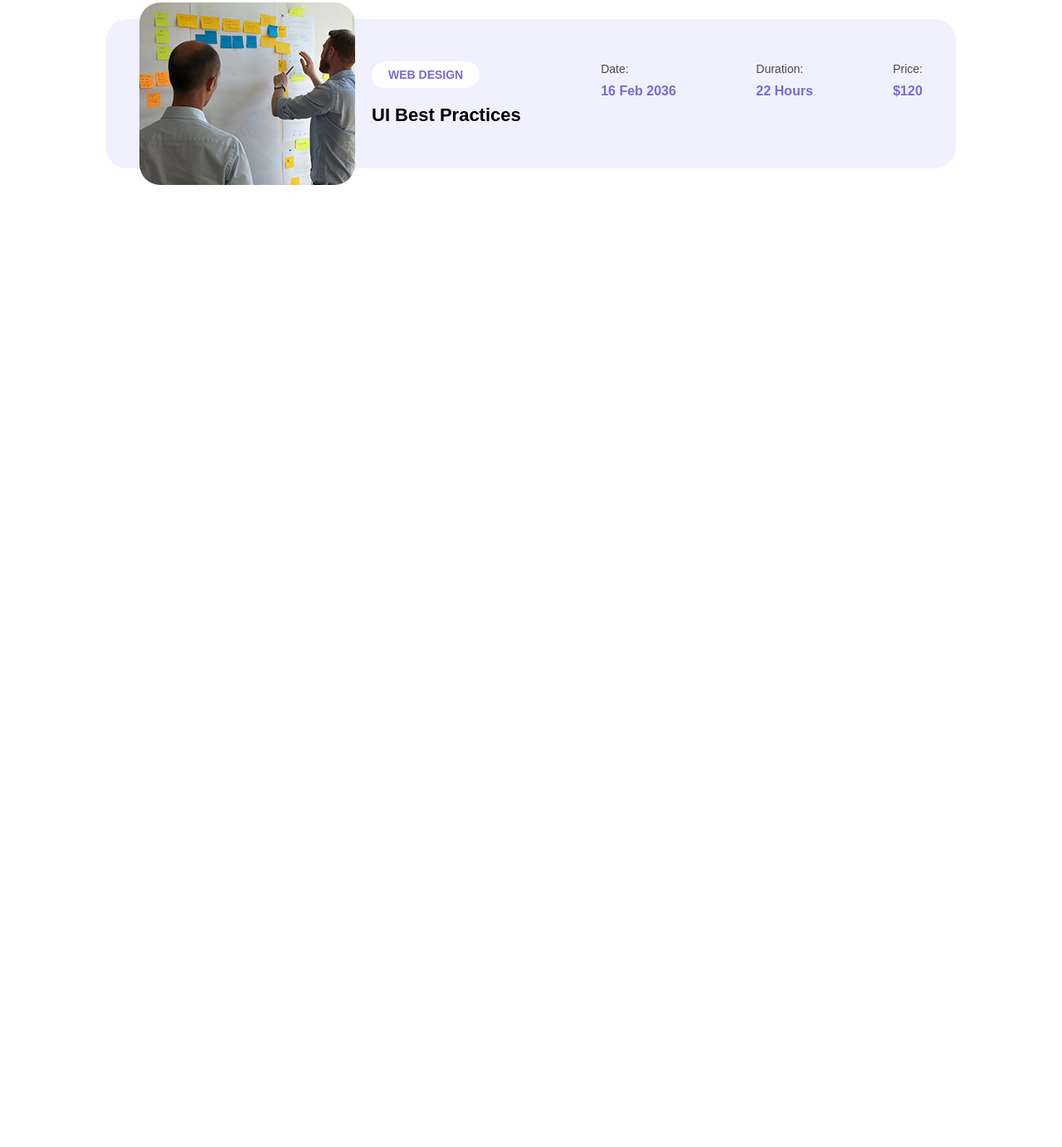
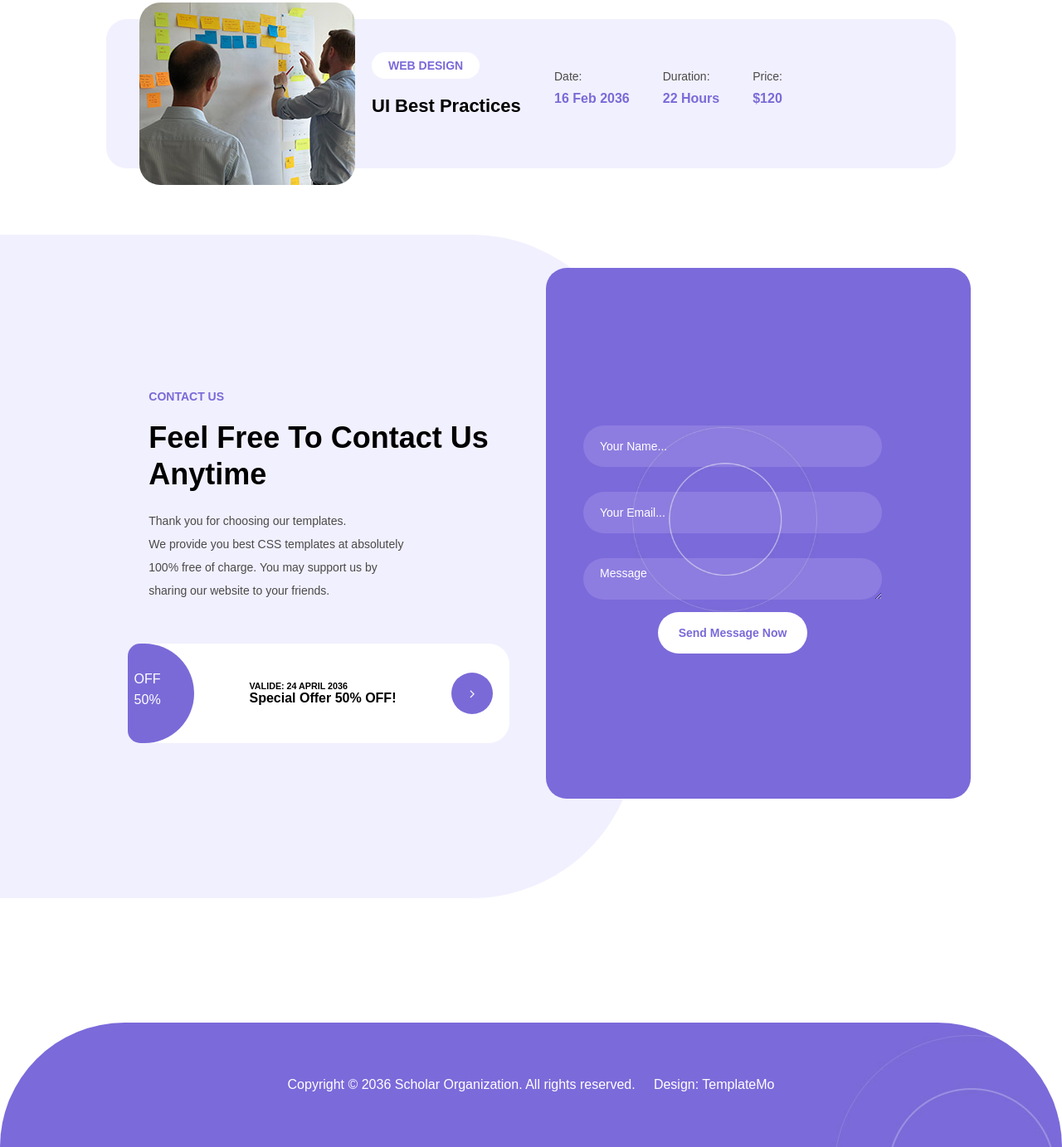
Before and after one commit to xeyyamomarov/entesk-task, a plain HTML site: page index.html in a window 1280 px wide. Shown: the part 5021-6404 px from the top of the page at 83% size. Before the commit the page ends 5308 px from the top, so only its background shows below. Drawn offline with Linux system fonts and the light colour scheme.

Commit message:
/third commit

```diff
--- a/index.html
+++ b/index.html
@@ -374,7 +374,7 @@
             Anyone can access the website to download free templates. Thank you
             for visiting.”
           </p>
-          <div class="author container">
+          <div class="author">
             <div class="author-img">
               <img src="./img/testimonial-author.jpg" alt="/" />
             </div>
@@ -405,16 +405,20 @@
         <h6>SCHEDULE</h6>
         <h2>Upcoming Events</h2>
       </div>
+      <div class="events-item">
         <div class="event-item">
           <div class="event-img">
-            <img src="./img/event-01.jpg" alt="/">
+            <img src="./img/event-01.jpg" alt="/" />
           </div>
           <div class="event-data">
             <ul>
+              <div class="event-text">
                 <li>
                   <span class="category">Web Design</span>
                   <h4>UI Best Practices</h4>
                 </li>
+              </div>
+              <div class="event-date">
                 <li>
                   <span>Date:</span>
                   <h6>16 Feb 2036</h6>
@@ -427,19 +431,23 @@
                   <span>Price:</span>
                   <h6>$120</h6>
                 </li>
+              </div>
             </ul>
           </div>
         </div>
         <div class="event-item">
           <div class="event-img">
-            <img src="./img/event-01.jpg" alt="/">
+            <img src="./img/event-01.jpg" alt="/" />
           </div>
           <div class="event-data">
             <ul>
+              <div class="event-text">
                 <li>
                   <span class="category">Web Design</span>
                   <h4>UI Best Practices</h4>
                 </li>
+              </div>
+              <div class="event-date">
                 <li>
                   <span>Date:</span>
                   <h6>16 Feb 2036</h6>
@@ -452,19 +460,23 @@
                   <span>Price:</span>
                   <h6>$120</h6>
                 </li>
+              </div>
             </ul>
           </div>
         </div>
         <div class="event-item">
           <div class="event-img">
-            <img src="./img/event-01.jpg" alt="/">
+            <img src="./img/event-01.jpg" alt="/" />
           </div>
           <div class="event-data">
             <ul>
+              <div class="event-text">
                 <li>
                   <span class="category">Web Design</span>
                   <h4>UI Best Practices</h4>
                 </li>
+              </div>
+              <div class="event-date">
                 <li>
                   <span>Date:</span>
                   <h6>16 Feb 2036</h6>
@@ -477,10 +489,62 @@
                   <span>Price:</span>
                   <h6>$120</h6>
                 </li>
+              </div>
             </ul>
           </div>
         </div>
-
       </div>
+    </div>
+    <div class="register">
+      <div class="register-offer">
+        <div class="contact">
+          <h6>CONTACT US</h6>
+          <h2>
+            Feel Free To Contact Us<br />
+            Anytime
+          </h2>
+          <p>
+            Thank you for choosing our templates.<br />
+            We provide you best CSS templates at absolutely <br />
+            100% free of charge. You may support us by<br />
+            sharing our website to your friends.
+          </p>
+        </div>
+        <div class="sales">
+          <div class="special-offer">
+            <span>
+              OFF <br />
+              50%
+            </span>
+          </div>
+          <div class="valide">
+            <h6>VALIDE: 24 APRIL 2036</h6>
+            <h4>Special Offer 50% OFF!</h4>
+          </div>
+          <div class="icon">
+            <a href="#">
+              <i class="fa fa-angle-right"></i>
+            </a>
+          </div>
+        </div>
+      </div>
+      <div class="form">
+        <form>
+          <input type="text" placeholder="Your Name..." />
+          <input type="email" placeholder="Your Email..." />
+          <textarea placeholder="Message"></textarea>
+          <button>Send Message Now</button>
+        </form>
+      </div>
+    </div>
+    <footer class="footer">
+      <p>
+        Copyright © 2036 Scholar Organization. All rights reserved.
+        &nbsp;&nbsp;&nbsp; Design:
+        <a href="https://templatemo.com" rel="nofollow" target="_blank"
+          >TemplateMo</a
+        >
+      </p>
+    </footer>
   </body>
 </html>
--- a/style.css
+++ b/style.css
@@ -419,6 +419,7 @@ a:hover {
 .teams {
   display: flex;
   justify-content: space-evenly;
+  /* min-height: 100vh; */
 }
 .team {
   background-color: #f1f0fe;
@@ -562,6 +563,11 @@ a:hover {
   margin: 20px 0;
   line-height: 44px;
 }
+.events-item {
+  display: flex;
+  flex-direction: column;
+  align-items: center;
+}
 .event-item {
   background-color: #f1f0fe;
   border-radius: 25px;
@@ -569,8 +575,11 @@ a:hover {
   padding: 40px;
   display: flex;
   height: 180px;
-  width: 80%;
+  width: 80vw;
   margin-bottom: 80px;
+}
+.event-item .event-text {
+  width: 40%;
 }
 .event-item .event-img img {
   position: relative;
@@ -578,15 +587,18 @@ a:hover {
   border-radius: 25px;
   margin-right: 20px;
 }
-.event-data {
-  width: 75%;
+.event-item .event-data ul {
   display: flex;
-  align-items: center;
+  justify-content: space-between;
+  /* width: 50vw; */
 }
-.event-item .event-data ul {
+.event-date {
   display: flex;
   width: 100%;
   justify-content: space-between;
+}
+.event-date li {
+  margin: 20px;
 }
 .event-data .category {
   font-size: 14px;
@@ -602,6 +614,7 @@ a:hover {
 .event-data ul li h4 {
   font-size: 22px;
   font-weight: 600;
+  width: 200px;
 }
 .event-data ul li h6 {
   font-size: 16px;
@@ -613,6 +626,161 @@ a:hover {
   font-size: 14px;
   color: rgb(74, 74, 74);
   margin-bottom: 10px;
+}
+
+/* register section */
+
+.register {
+  display: flex;
+  position: relative;
+  min-height: 100vh;
+}
+.register-offer {
+  background-color: rgb(241, 240, 254);
+  border-radius: 0 200px 200px 0;
+  width: 60%;
+  display: flex;
+  align-items: center;
+  flex-direction: column;
+  justify-content: center;
+}
+
+.register-offer .contact h6 {
+  color: #7a6ad8;
+  font-size: 14px;
+  font-weight: 600;
+}
+.register-offer .contact h2 {
+  font-size: 36px;
+  font-weight: 600;
+  text-transform: capitalize;
+  margin: 20px 0;
+  line-height: 44px;
+}
+.register-offer .contact p {
+  font-size: 14px;
+  line-height: 28px;
+  color: #4a4a4a;
+}
+.sales {
+  display: flex;
+  justify-content: space-between;
+  align-items: center;
+  margin-top: 50px;
+  background-color: #fff;
+  border-radius: 25px;
+  width: 60%;
+}
+.sales .special-offer span {
+  background-color: #7a6ad8;
+  width: 80px;
+  padding: 30px 8px;
+  line-height: 25px;
+  height: 120px;
+  border-radius: 15px 60px 60px 15px;
+  display: inline-block;
+  color: #fff;
+  font-size: 16px;
+  text-align: left;
+}
+.sales .icon a {
+  padding-right: 20px;
+}
+.sales .icon a i {
+  width: 50px;
+  height: 50px;
+  display: inline-block;
+  text-align: center;
+  line-height: 50px;
+  background-color: #7a6ad8;
+  color: #fff;
+  border-radius: 50%;
+}
+.form {
+  background-image: url(./img/banner-bg.jpg);
+  background-size: cover;
+  background-repeat: no-repeat;
+  border-radius: 25px;
+  display: flex;
+  align-items: center;
+  position: absolute;
+  right: 110px;
+  top: 40px;
+  height: 80%;
+  width: 40%;
+}
+.form form {
+  display: flex;
+  flex-direction: column;
+  width: 450px;
+  align-items: center;
+  justify-content: center;
+}
+.form form input {
+  width: 80%;
+  height: 50px;
+  border-radius: 25px;
+  background-color: rgba(249, 235, 255, 0.15);
+  border: none;
+  outline: none;
+  font-weight: 300;
+  padding: 0px 20px;
+  font-size: 14px;
+  color: #fff;
+  margin: 15px 0;
+}
+form input::placeholder {
+  color: white;
+}
+.form form textarea {
+  width: 80%;
+  height: 50px;
+  border-radius: 25px;
+  background-color: rgba(249, 235, 255, 0.15);
+  border: none;
+  outline: none;
+  font-weight: 300;
+  padding: 10px 20px;
+  font-size: 14px;
+  color: #fff;
+  margin: 15px 0;
+}
+form textarea::placeholder {
+  color: white;
+}
+.form form button {
+  border: none;
+  height: 50px;
+  font-size: 14px;
+  font-weight: 600;
+  background-color: #fff;
+  padding: 0px 25px;
+  border-radius: 25px;
+  color: #7a6ad8;
+  transition: all 0.4s;
+}
+form button:hover {
+  cursor: pointer;
+  opacity: 0.6;
+}
+.footer {
+  background-image: url(./img/banner-bg.jpg);
+  margin-top: 150px;
+  position: relative;
+  background-color: #7a6ad8;
+  min-height: 150px;
+  border-radius: 150px 150px 0px 0px;
+}
+.footer p {
+  text-align: center;
+  line-height: 150px;
+  color: #fff;
+  font-weight: 400;
+}
+.footer p a {
+  color: #fff;
+  transition: all 0.3s;
+  text-decoration: none;
 }
 
 @media screen and (max-width: 960px) {
@@ -658,4 +826,42 @@ a:hover {
     position: relative;
     top: 200px;
   }
+
+  /* events section */
+
+  .events-item {
+    display: grid;
+    grid-gap: 20px;
+    grid-template-columns: repeat(2, 1fr);
+  }
+  .event-item {
+    display: flex;
+    flex-direction: column;
+    height: 480px;
+    width: 350px;
+    align-items: center;
+  }
+  .event-item .event-img img {
+    width: 200px;
+    height: 200px;
+  }
+  .event-data ul {
+    display: flex;
+    flex-direction: column;
+  }
+  .event-data .event-text {
+    border-bottom: 1px solid #ddd;
+    width: 100%;
+    padding-bottom: 30px;
+  }
+
+  /* register section */
+  .register .register-offer {
+    width: 100%;
+    background-color: white;
+  }
+  .register .form {
+    position: relative;
+    bottom: 0;
+  }
 }
```
Lines whose indentation alone changed are shown as unchanged.
